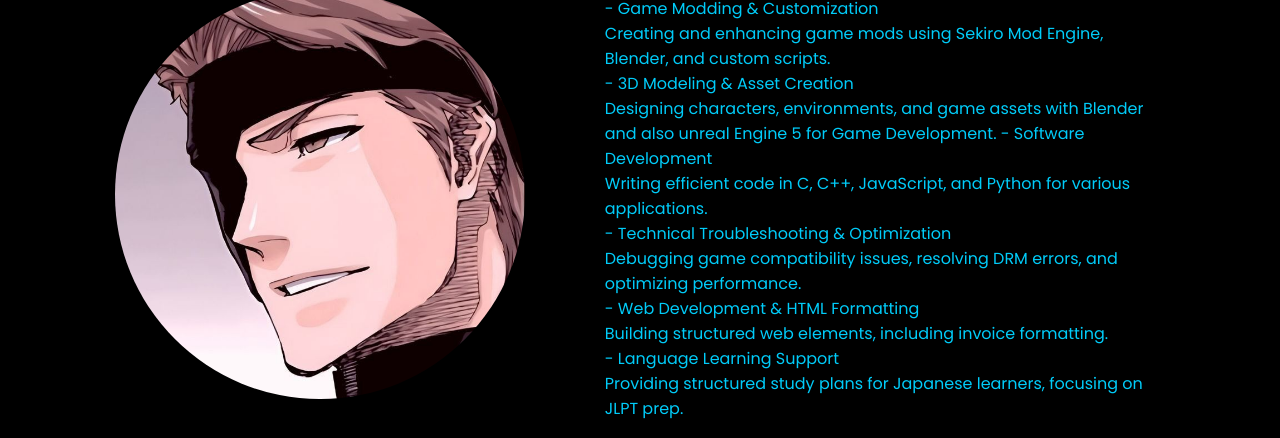
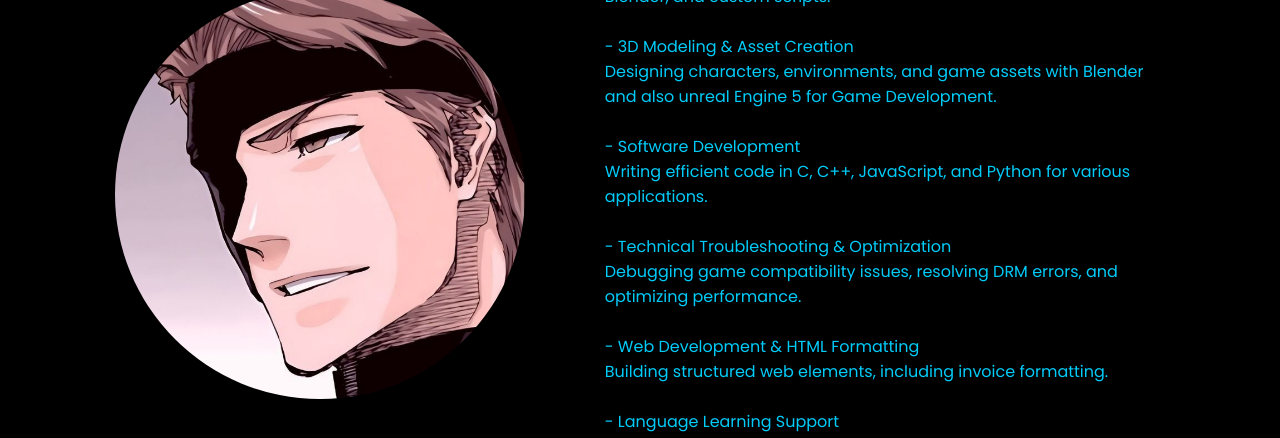
Before and after one commit to Ra23hu/main, a plain HTML site: page service.html in a window 1280 px wide. Shown: the part 203-641 px from the top of the page. Drawn offline with Linux system fonts and the light colour scheme.

Commit message:
Update service.html

```diff
--- a/service.html
+++ b/service.html
@@ -30,16 +30,16 @@
             <h1>Hi, It's <span>Rahul</span></h1>
             <h3 class="typing-text">I'm a <span></span></h3>
             <p>
-                - Game Modding & Customization <br>
-                 Creating and enhancing game mods using Sekiro Mod Engine, Blender, and custom scripts. <br>
+                - Game Modding & Customization <br><>
+                 Creating and enhancing game mods using Sekiro Mod Engine, Blender, and custom scripts. <br><br>
                - 3D Modeling & Asset Creation  <br>
-                 Designing characters, environments, and game assets with Blender and also unreal Engine 5 for Game Development.
+                 Designing characters, environments, and game assets with Blender and also unreal Engine 5 for Game Development. <br><br>
                - Software Development <br>
-                 Writing efficient code in C, C++, JavaScript, and Python for various applications. <br>
+                 Writing efficient code in C, C++, JavaScript, and Python for various applications. <br><br>
                - Technical Troubleshooting & Optimization <br>
-                 Debugging game compatibility issues, resolving DRM errors, and optimizing performance. <br>
+                 Debugging game compatibility issues, resolving DRM errors, and optimizing performance. <br><br>
                - Web Development & HTML Formatting  <br>
-                 Building structured web elements, including invoice formatting. <br>
+                 Building structured web elements, including invoice formatting. <br><br>
                - Language Learning Support  <br>
                  Providing structured study plans for Japanese learners, focusing on JLPT prep.
             </p>
```
